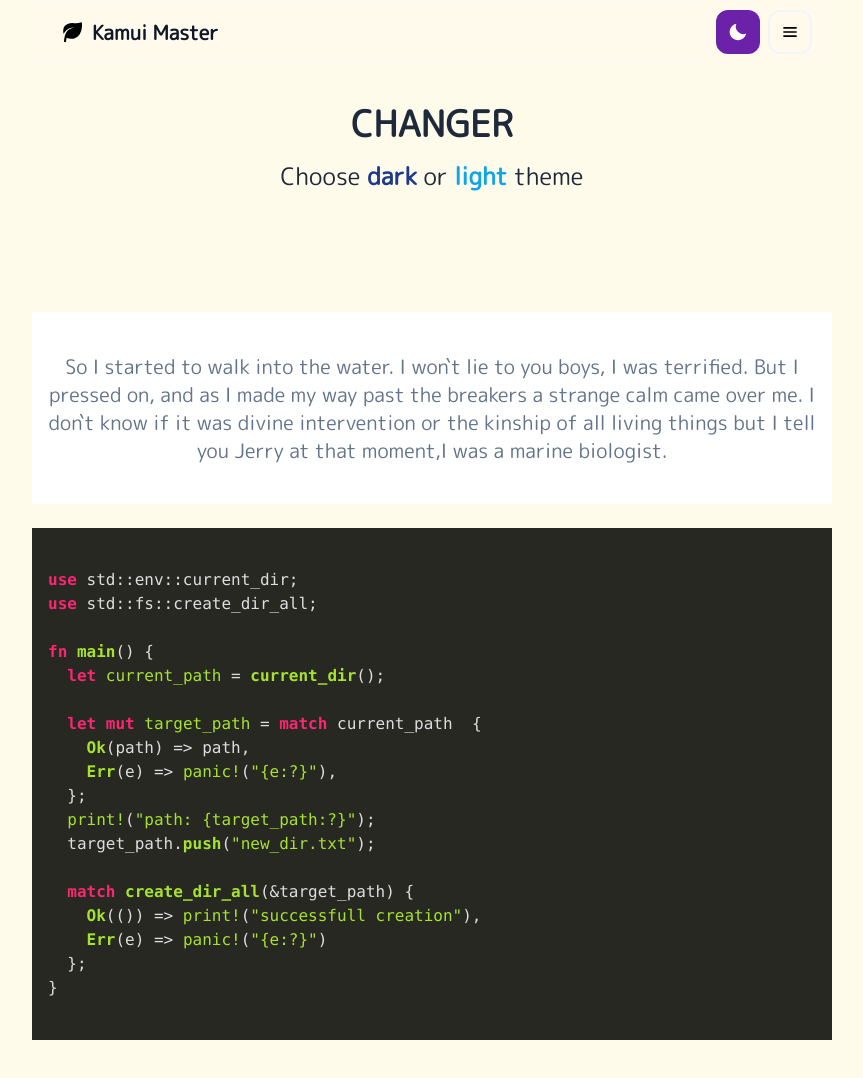
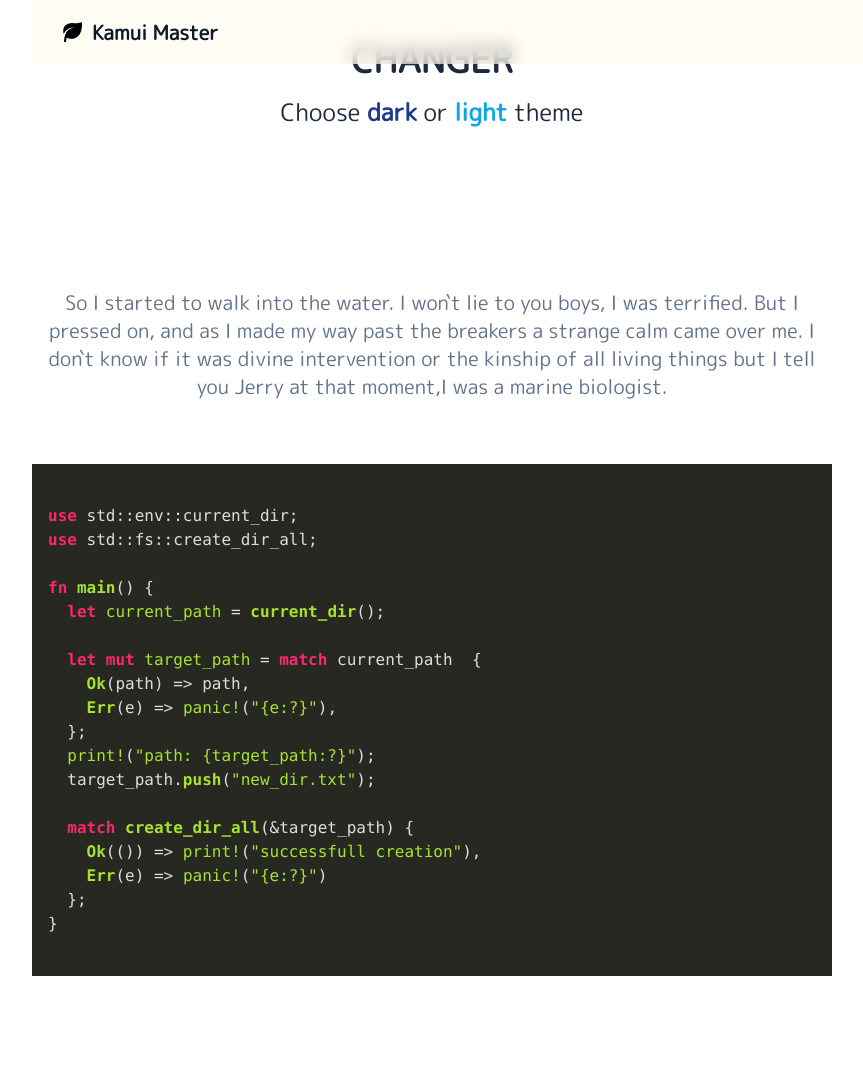
Before and after one commit to kamuiHub/changer, a website: page src/index.html in a window 1280 px wide. Shown: the whole page, without its empty margins (208-1071 px from the left). After the commit the page ends 1024 px from the top, so only its background shows below. Drawn offline with nearby package versions, Linux system fonts and the light colour scheme.

Commit message:
fix bug whith header

```diff
--- a/src/index.html
+++ b/src/index.html
@@ -12,13 +12,13 @@
   <link rel="stylesheet" href="https://cdnjs.cloudflare.com/ajax/libs/highlight.js/11.9.0/styles/monokai.min.css">
 </head>
 
-<body class="bg-amber-50 dark:bg-zinc-900 font-mplus">
+<body class="dark:bg-zinc-900 font-mplus">
   <div class="w-full h-screen m-auto  md:w-150">
 
 
     <header
-      class="sticky flex justify-between top-0 h-16 w-full m-auto backdrop-blur bg-amber-50/60 dark:bg-zinc-900/60">
-      <div class="ml-5 m-auto flex">
+      class="flex justify-between fixed top-0 z-50 h-16 w-full m-auto font-mplus backdrop-blur bg-amber-50/60 dark:bg-zinc-900/60">
+      <div class=" relative ml-5 m-auto flex">
 
         <svg xmlns="http://www.w3.org/2000/svg" viewBox="0 0 24 24"
           class="w-5 h-5 fill-current ml-2 mr-2 m-auto md:w-6 md:h-6 hover:rotate-12 dark:fill-white">
@@ -75,7 +75,7 @@
       </p>
     </div>
 
-    <pre class="text-xs sm:text-base h-fill">
+     <pre class="text-xs sm:text-base">
       <code class="language-rust w-full h-fill p-20 m-auto">
 use std::env::current_dir;
 use std::fs::create_dir_all;
@@ -97,6 +97,8 @@ fn main() {
 }
         </code>
       </pre>
+
+    </div>
   </div>
 
 
```
Also changed, not shown: src/css/output.css.
